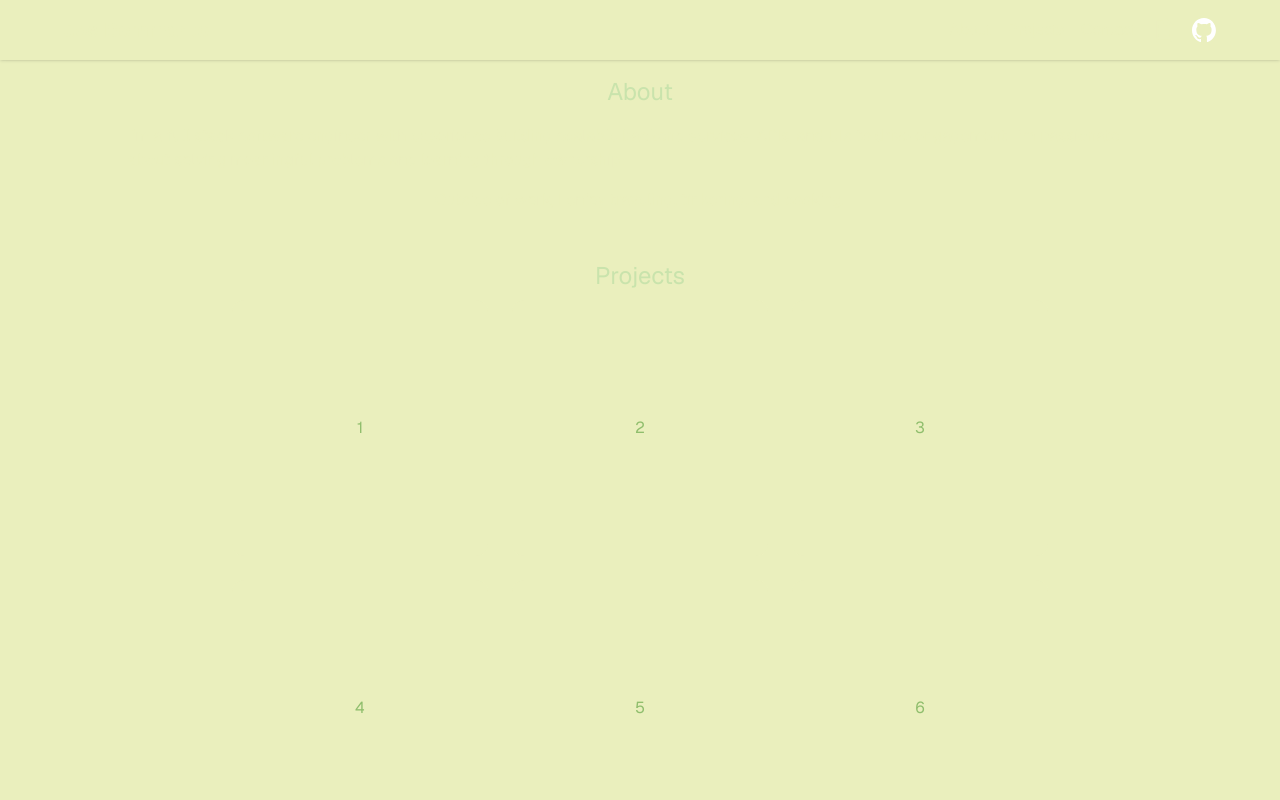
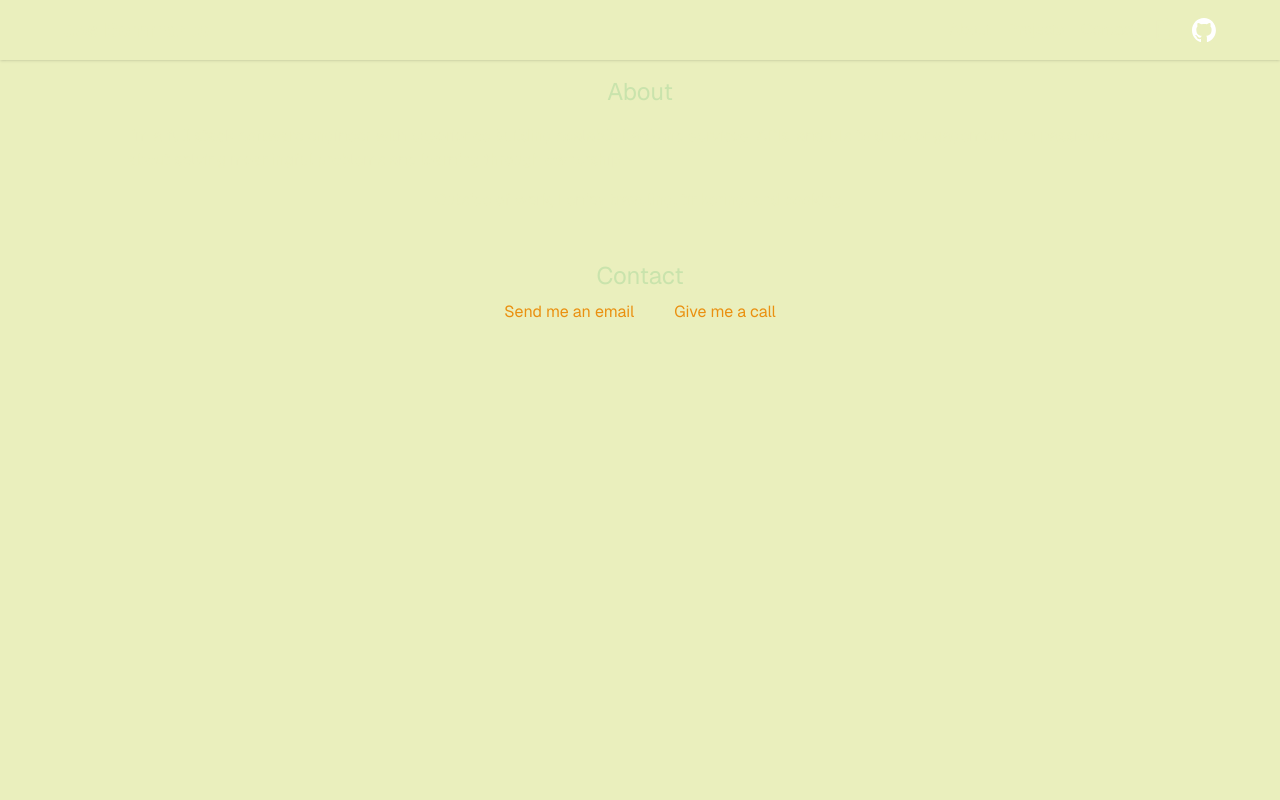
Before and after one commit to JoeBomm/joebomm.com, a Next.js app: page / in a window 1280 px wide. Shown: the top 800 px of the page. Built offline with nearby package versions, Linux system fonts and the light colour scheme.

Commit message:
toggle off projects while content is unavailable

```diff
--- a/pages/index.tsx
+++ b/pages/index.tsx
@@ -23,7 +23,7 @@ export default function Home() {
       className={`${geistSans.className} ${geistMono.className}flex flex-col items-center  p-4 gap-4`}>
         <main className="flex flex-col items-center gap-12">
           <About/>
-          <Projects/>
+          {false ? <Projects/> : <></>}
           <Contact/>
         </main>
       </div>
```
